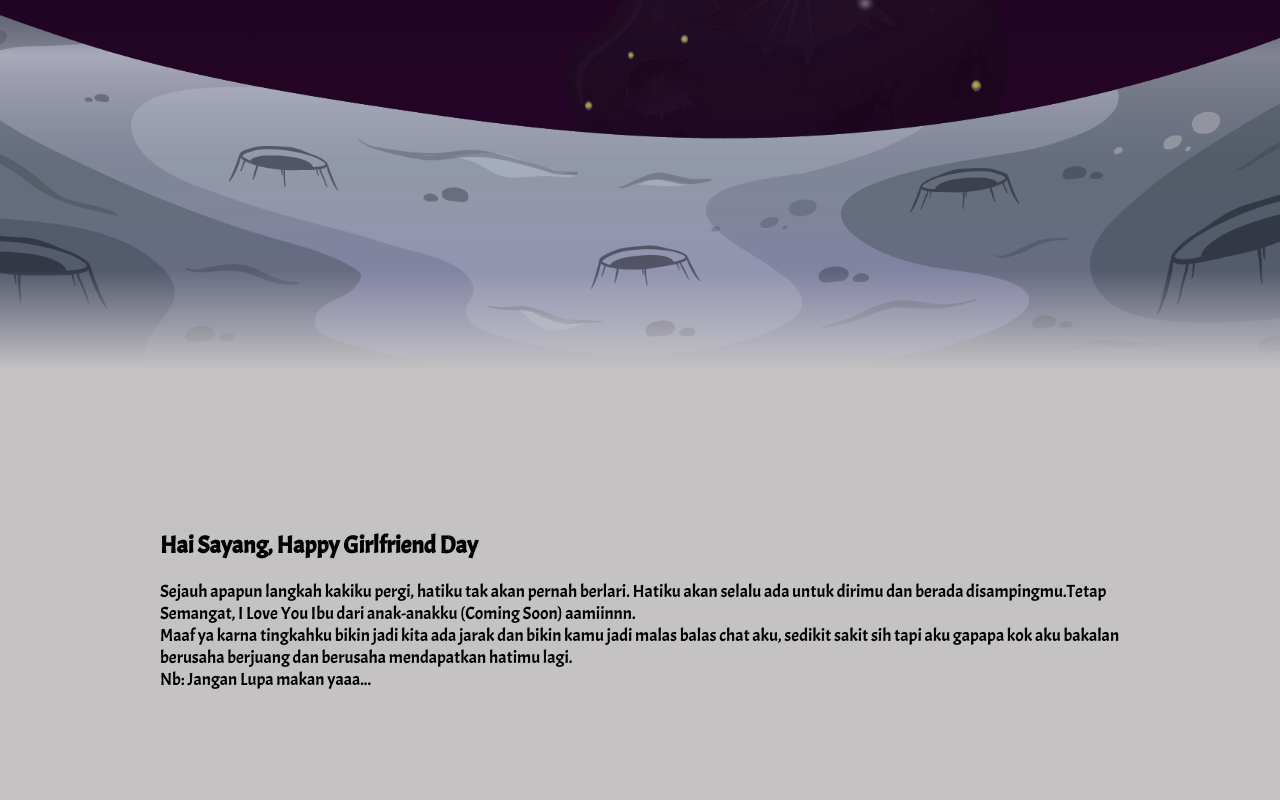
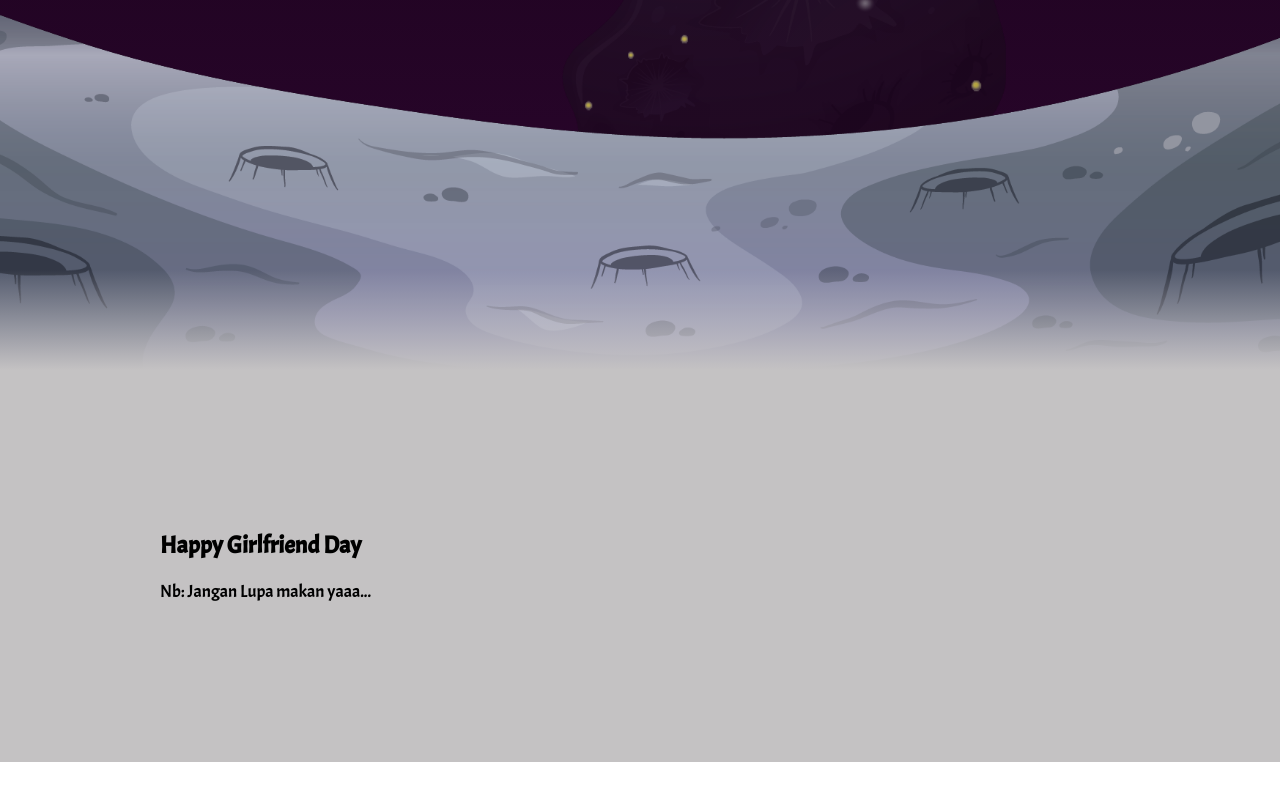
Before and after one commit to KidZonk/KidZonk.github.io, a plain HTML site: page index.html in a window 1280 px wide. Shown: the part 1230-2030 px from the top of the page. After the commit the page ends 1992 px from the top, so only its background shows below. Drawn offline with Linux system fonts and the light colour scheme.

Commit message:
Update index.html

```diff
--- a/index.html
+++ b/index.html
@@ -15,9 +15,7 @@
         <h1 id="text">I Love You <br>Asyifa Nur Khasannah</h1>
     </div>
     <div class="description">
-        <h2>Hai Sayang, Happy Girlfriend Day</h2><br>
-        <p>Sejauh apapun langkah kakiku pergi, hatiku tak akan pernah berlari. Hatiku akan selalu ada untuk dirimu dan berada disampingmu.Tetap Semangat, I Love You Ibu dari anak-anakku (Coming Soon) aamiinnn.</p>
-        <p>Maaf ya karna tingkahku bikin jadi kita ada jarak dan bikin kamu jadi malas balas chat aku, sedikit sakit sih tapi aku gapapa kok aku bakalan berusaha berjuang dan berusaha mendapatkan hatimu lagi.</p>
+        <h2>Happy Girlfriend Day</h2><br>
         <p>Nb: Jangan Lupa makan yaaa...</p>
     </div>
     <script src="script.js"></script>
```
